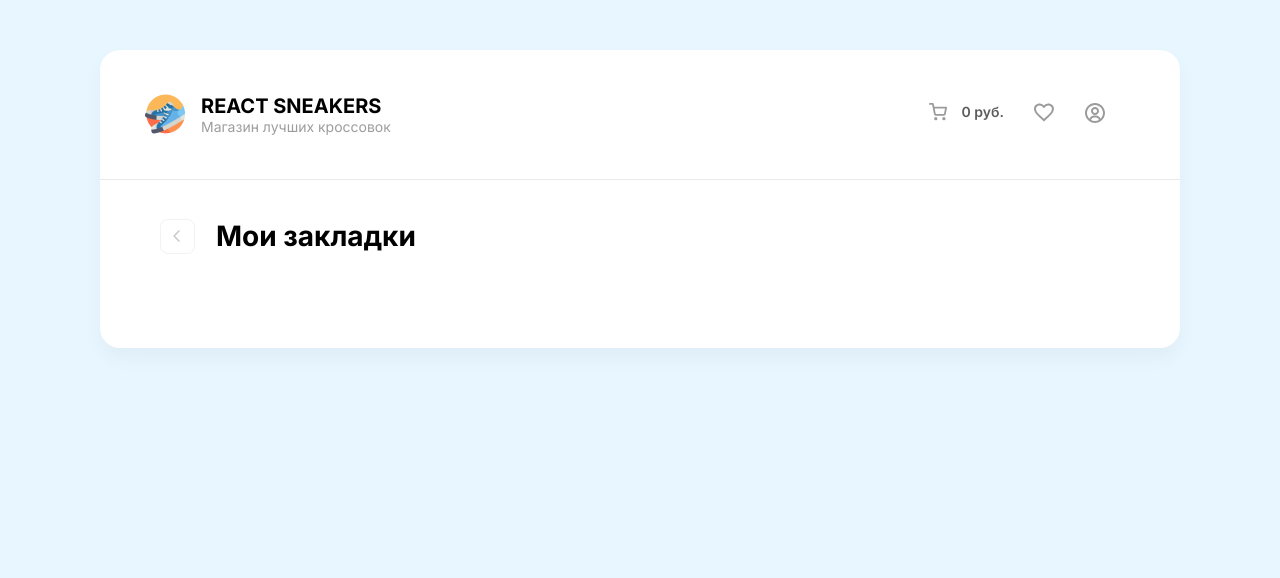
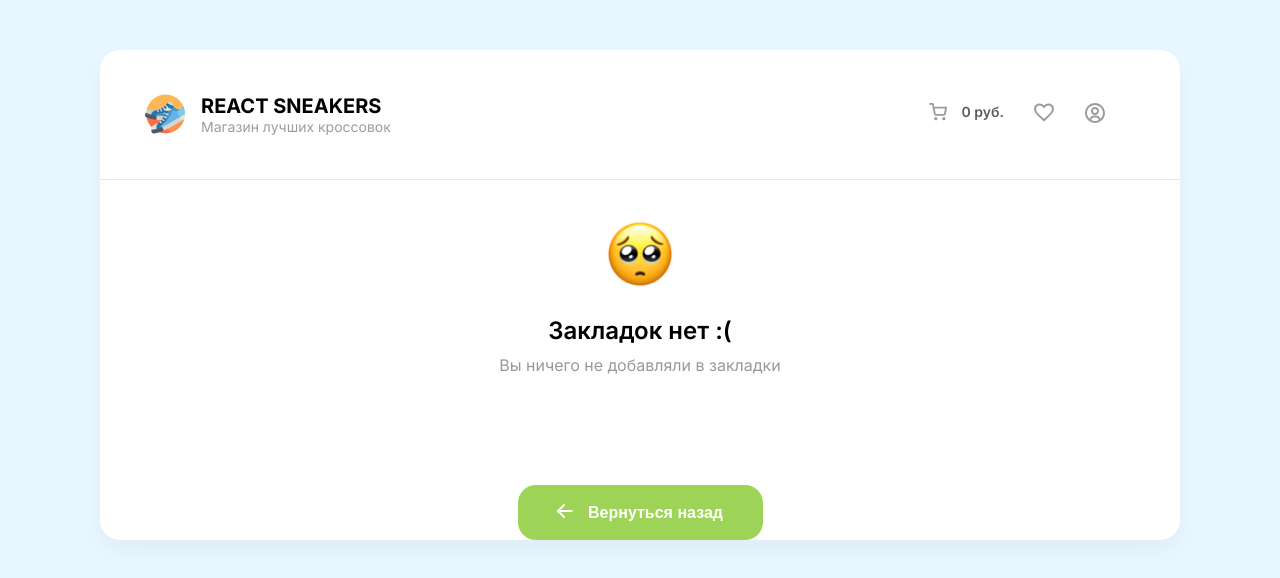
Before and after one commit to s1i1/React-Sneakers, a React (Create React App) app: page /favorite in a window 1280 px wide. Shown: the top 578 px of the page. Built offline with nearby package versions, Linux system fonts and the light colour scheme; no server answers.

Commit message:
Сверстал FavoriteEmpty

```diff
--- a/src/App.js
+++ b/src/App.js
@@ -15,6 +15,7 @@ function App() {
   const [searchValue, setSearchValue] = React.useState('');
   const [visibleBasket, setVisibleBasket] = React.useState(false);
   const [cardItems, setCardItems] = React.useState([]);
+  const [favoriteItems, setFavoriteItems] = React.useState([]);
   const [total, setTotal] = React.useState(0);
   const [tax, setTax] = React.useState(0);
 
--- a/src/components/Favorite/Favorite.module.scss
+++ b/src/components/Favorite/Favorite.module.scss
@@ -7,3 +7,68 @@
         cursor: pointer;
     }
 }
+
+.empty {
+    display: flex;
+    flex-direction: column;
+    justify-content: center;
+    text-align: center;
+
+    &__emoji {
+        margin: 0 0 24px 0;
+    }
+
+    &__header {
+        margin: 0 0 70px 0;
+        &_title {
+            font-weight: 600;
+            font-size: 24px;
+            line-height: 29px;
+            padding: 0 0 11px 0;
+        }
+
+        &_subtitle {
+            font-size: 16px;
+            line-height: 19px;
+            opacity: 0.4;
+        }
+    }
+
+    &__button {
+        display: flex;
+        justify-content: center;
+        align-items: center;
+        align-self: center;
+        width: 245px;
+        height: 55px;
+        background: #9dd458;
+        border-radius: 18px;
+        margin: 40px 0 0 0;
+        cursor: pointer;
+
+        transition: 200ms ease-in-out;
+
+        &:hover {
+            background: #aef755;
+        }
+        &:active {
+            img {
+                transition: 200ms ease-in-out;
+                transform: translateX(-15px);
+            }
+        }
+
+        &_image {
+        }
+
+        &_text {
+            p {
+                font-weight: 600;
+                font-size: 16px;
+                line-height: 19px;
+                color: #ffffff;
+                padding: 0 0 0 15px;
+            }
+        }
+    }
+}
--- /dev/null
+++ b/src/components/Favorite/FavoriteEmpty.jsx
@@ -0,0 +1,30 @@
+import React from 'react';
+import styles from './Favorite.module.scss';
+
+const FavoriteEmpty = () => {
+    return (
+        <div className={styles.empty}>
+            <div className={styles.empty__emoji}>
+                <img width={'70px'} height={'70px'} src='./img/main/favorite/emoji.png' alt='emoji' />
+            </div>
+            <div className={styles.empty__header}>
+                <div className={styles.empty__header_title}>
+                    Закладок нет :(
+                </div>
+                <div className={styles.empty__header_subtitle}>
+                    Вы ничего не добавляли в закладки
+                </div>
+            </div>
+            <button className={styles.empty__button}>
+                <div className={styles.empty__button_image}>
+                    <img src='./img/main/basket/arrow-left.svg' alt='arrow-left' />
+                </div>
+                <div className={styles.empty__button_text}>
+                    <p>Вернуться назад</p>
+                </div>
+            </button>
+        </div>
+    )
+}
+
+export default FavoriteEmpty
--- a/src/components/Favorite/Favorite.jsx
+++ b/src/components/Favorite/index.jsx
@@ -3,7 +3,6 @@ import styles from './Favorite.module.scss';
 import ContentCards from '../ContentCards';
 
 const Favorite = ({ cardItems, productData, onPlus, onDelete }) => {
-    console.log(productData);
     return (
         <>
             <div className={styles.header}>
--- a/src/pages/FavoritePage.jsx
+++ b/src/pages/FavoritePage.jsx
@@ -1,14 +1,16 @@
 import React from 'react';
-import Favorite from '../components/Favorite/Favorite';
+import FavoriteEmpty from '../components/Favorite/FavoriteEmpty';
+import Favorite from '../components/Favorite/index';
 
 const FavoritePage = ({ cardItems, productData, onPlus, onDelete }) => {
     return (
-        <Favorite
-            cardItems={cardItems}
-            productData={productData}
-            onPlus={(obj) => onPlus(obj)}
-            onDelete={onDelete}
-        />
+        <FavoriteEmpty />
+        // <Favorite
+        //     cardItems={cardItems}
+        //     productData={productData}
+        //     onPlus={(obj) => onPlus(obj)}
+        //     onDelete={onDelete}
+        // />
     )
 }
 
```
Also changed, not shown: public/img/main/favorite/emoji.png (added).
